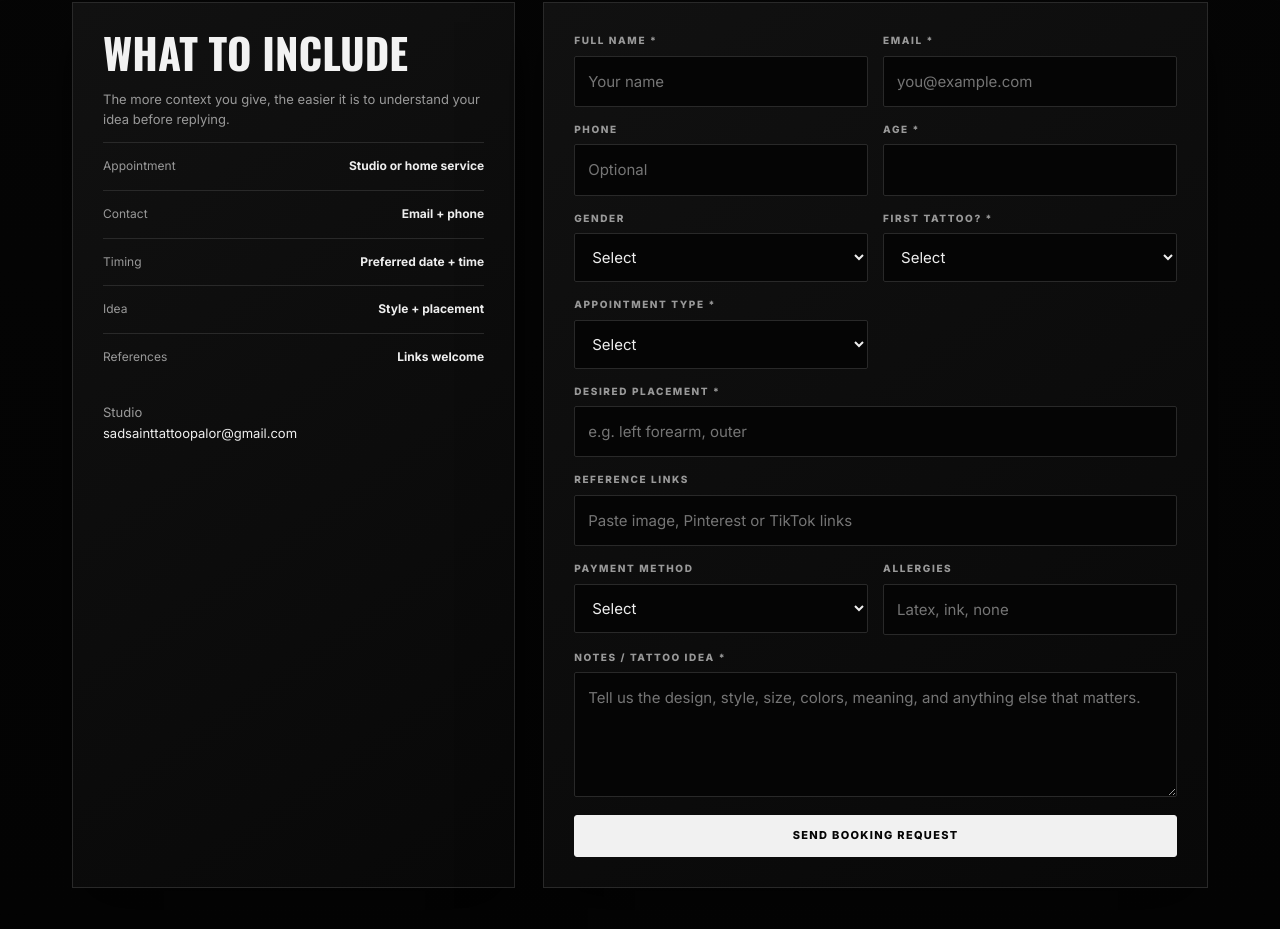
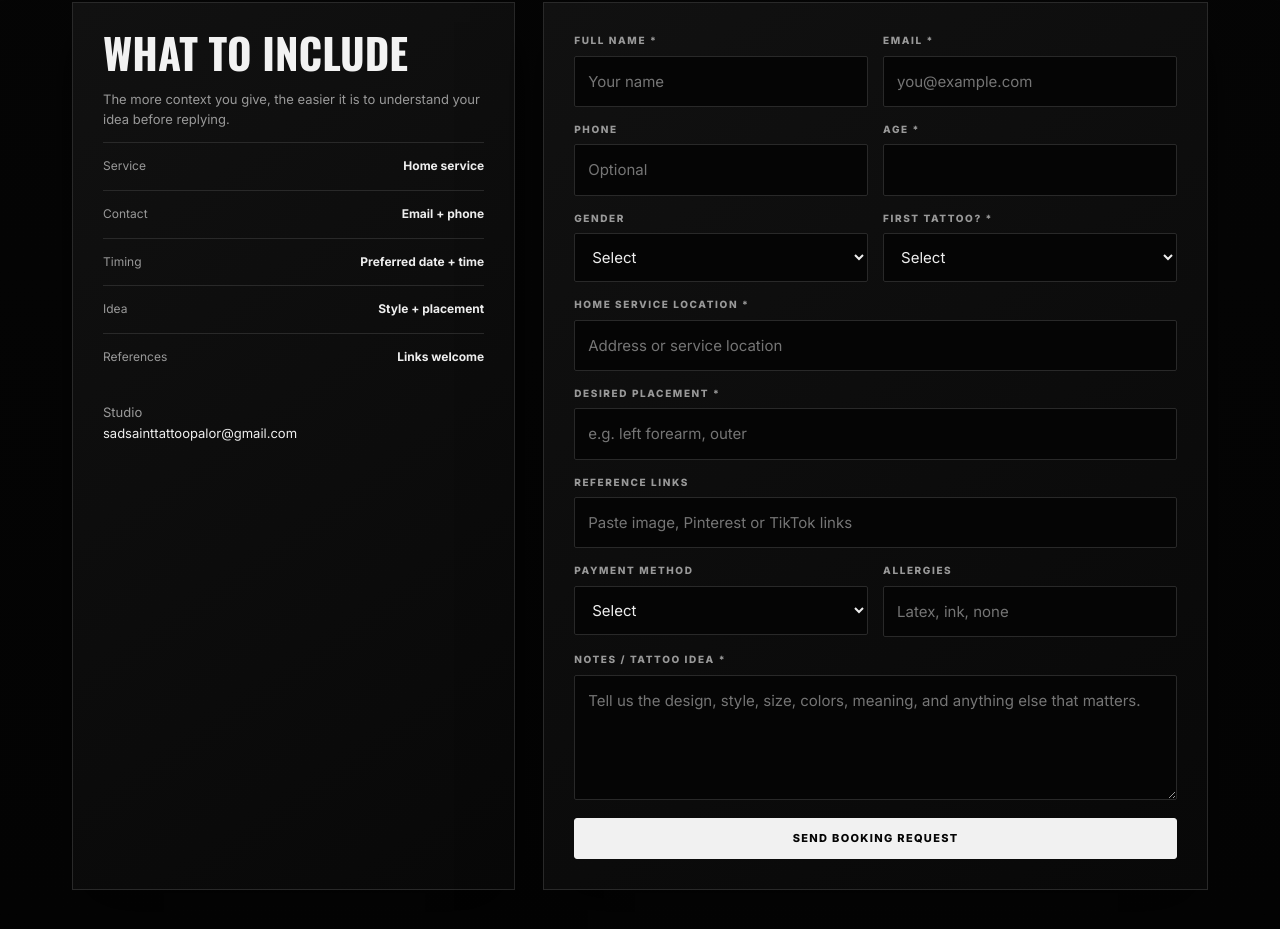
Before and after one commit to SainTs-Sadiq/Tattoo-booking, a website: page index.html in a window 1280 px wide. Shown: the part 2476-3405 px from the top of the page. Drawn offline with nearby package versions, Linux system fonts and the light colour scheme.

Commit message:
Make home service the only booking option

```diff
--- a/index.html
+++ b/index.html
@@ -18,7 +18,7 @@
 <section class="section" id="about"><div class="head"><div><div class="kicker">The studio</div><h2>Built around<br>the art.</h2></div><p>Every piece starts with an idea. Share the concept, reference, placement and vibe — the studio will shape the details with you.</p></div><div class="features"><article class="feature"><div class="num">01</div><h3>Custom Tattoos</h3><p>Original concepts tailored to your story, body placement and preferred style.</p></article><article class="feature"><div class="num">02</div><h3>Clean Work</h3><p>Thoughtful linework, composition and finish with a focus on a clean result.</p></article><article class="feature"><div class="num">03</div><h3>Real Art</h3><p>From bold statements to subtle pieces — your idea becomes something made to last.</p></article></div></section>
 <section class="section" id="work"><div class="head"><div><div class="kicker">The work</div><h2>Explore<br>the ink.</h2></div><p>Portfolio images can be managed through the existing site storage without changing your booking system.</p></div><div class="gallery" id="gallery"><div class="tile"><div class="placeholder">Portfolio<br>Coming Soon</div></div><div class="tile"><div class="placeholder">Blackwork<br>&amp; Fine Line</div></div><div class="tile"><div class="placeholder">Custom<br>Pieces</div></div><div class="tile"><div class="placeholder">Dark<br>Art</div></div></div></section>
 <section class="section" id="book"><div class="head"><div><div class="kicker">Booking request</div><h2>Let's make<br>your piece.</h2></div><p>Your request is saved as pending and emailed to the studio. The final appointment is confirmed directly with you.</p></div>
-<div class="booking"><aside class="copy"><h3>What to include</h3><p>The more context you give, the easier it is to understand your idea before replying.</p><div class="detail"><span>Appointment</span><strong>Studio or home service</strong></div><div class="detail"><span>Contact</span><strong>Email + phone</strong></div><div class="detail"><span>Timing</span><strong>Preferred date + time</strong></div><div class="detail"><span>Idea</span><strong>Style + placement</strong></div><div class="detail"><span>References</span><strong>Links welcome</strong></div><p style="margin-top:22px">Studio<br><a href="mailto:sadsainttattoopalor@gmail.com" style="color:#eee">sadsainttattoopalor@gmail.com</a></p></aside>
+<div class="booking"><aside class="copy"><h3>What to include</h3><p>The more context you give, the easier it is to understand your idea before replying.</p><div class="detail"><span>Service</span><strong>Home service</strong></div><div class="detail"><span>Contact</span><strong>Email + phone</strong></div><div class="detail"><span>Timing</span><strong>Preferred date + time</strong></div><div class="detail"><span>Idea</span><strong>Style + placement</strong></div><div class="detail"><span>References</span><strong>Links welcome</strong></div><p style="margin-top:22px">Studio<br><a href="mailto:sadsainttattoopalor@gmail.com" style="color:#eee">sadsainttattoopalor@gmail.com</a></p></aside>
 <form class="form" id="form"><div class="grid">
 <div class="field"><label>Full name *</label><input name="name" required autocomplete="name" placeholder="Your name"></div>
 <div class="field"><label>Email *</label><input name="email" type="email" required autocomplete="email" placeholder="you@example.com"></div>
@@ -26,8 +26,8 @@
 <div class="field"><label>Age *</label><input name="age" type="number" min="18" max="120" required></div>
 <div class="field"><label>Gender</label><select name="gender"><option value="">Select</option><option>Female</option><option>Male</option><option>Non-binary</option><option>Prefer not to say</option></select></div>
 <div class="field"><label>First tattoo? *</label><select name="first" required><option value="">Select</option><option>Yes</option><option>No</option></select></div>
-<div class="field"><label>Appointment type *</label><select name="service_type" id="serviceType" required><option value="">Select</option><option value="in-studio">Come to studio</option><option value="home-service">Home service</option></select></div>
-<div class="field" id="locationField" style="display:none"><label>Home service location *</label><input name="location" id="location" autocomplete="street-address" placeholder="Address or service location"></div>
+<input type="hidden" name="service_type" value="home-service">
+<div class="field full"><label>Home service location *</label><input name="location" id="location" autocomplete="street-address" placeholder="Address or service location" required></div>
 <div class="field full"><label>Desired placement *</label><input name="placement" required placeholder="e.g. left forearm, outer"></div>
 <div class="field full"><label>Reference links</label><input name="refs" placeholder="Paste image, Pinterest or TikTok links"></div>
 <div class="field"><label>Payment method</label><select name="pay"><option value="">Select</option><option>Cash</option><option>Cash App</option><option>Bank transfer</option><option>Card</option></select></div>
@@ -40,8 +40,6 @@
 <div class="copyright">© <span id="year"></span> SadsSaint's TATS PALOR. All rights reserved.</div>
 <script>
 document.getElementById('year').textContent=new Date().getFullYear();
-const serviceType=document.getElementById('serviceType'),locationField=document.getElementById('locationField'),locationInput=document.getElementById('location');
-serviceType.onchange=()=>{const home=serviceType.value==='home-service';locationField.style.display=home?'flex':'none';locationInput.required=home;if(!home)locationInput.value=''};
 const f=document.getElementById('form'),status=document.getElementById('status');
-f.onsubmit=async e=>{e.preventDefault();const b=f.querySelector('button');b.disabled=true;status.className='status show';status.textContent='Sending your booking request…';try{const r=await fetch('/api/book',{method:'POST',headers:{'Content-Type':'application/json'},body:JSON.stringify(Object.fromEntries(new FormData(f)))});const out=await r.json().catch(()=>({}));if(!r.ok)throw new Error(out.error||'Something went wrong.');status.textContent='Booking request received'+(out.bookingId?' — reference '+out.bookingId:'')+'. Check your email for confirmation; the studio will reply once your request is reviewed.';f.reset();locationField.style.display='none';locationInput.required=false}catch(err){status.textContent=err.message+' Please try again or email sadsainttattoopalor@gmail.com.'}finally{b.disabled=false}};
+f.onsubmit=async e=>{e.preventDefault();const b=f.querySelector('button');b.disabled=true;status.className='status show';status.textContent='Sending your booking request…';try{const r=await fetch('/api/book',{method:'POST',headers:{'Content-Type':'application/json'},body:JSON.stringify(Object.fromEntries(new FormData(f)))});const out=await r.json().catch(()=>({}));if(!r.ok)throw new Error(out.error||'Something went wrong.');status.textContent='Booking request received'+(out.bookingId?' — reference '+out.bookingId:'')+'. Check your email for confirmation; the studio will reply once your request is reviewed.';f.reset()}catch(err){status.textContent=err.message+' Please try again or email sadsainttattoopalor@gmail.com.'}finally{b.disabled=false}};
 </script></body></html>
```
